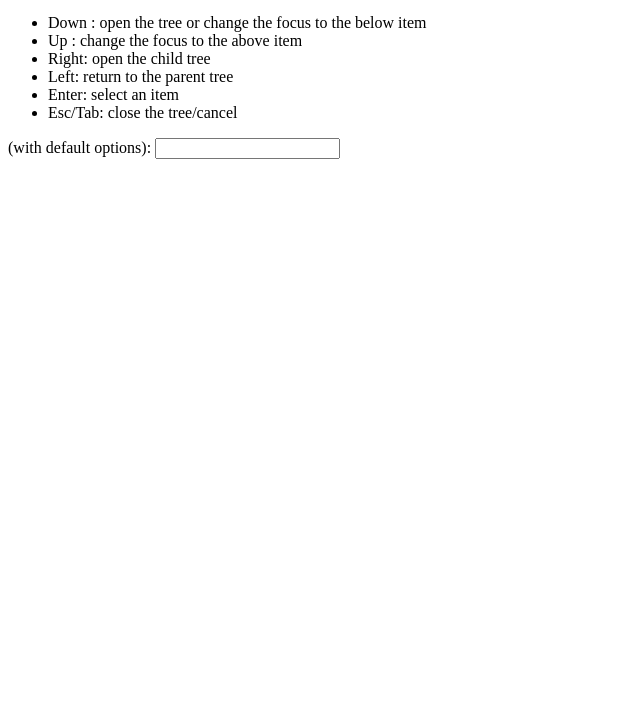
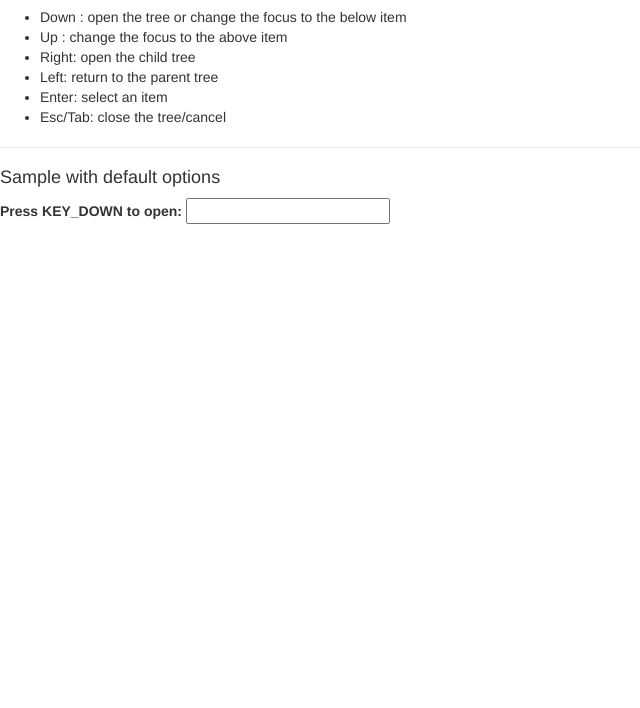
Before and after one commit to ricardomomm/jquery.autocomplete-tree, a website: page index.htm in a window 1280 px wide. Shown: the part 92-800 px from the top of the page, without its empty margins (0-640 px from the left). Drawn offline with nearby package versions, Linux system fonts and the light colour scheme.

Commit message:
Added bootstrap dependency

```diff
--- a/bower.json
+++ b/bower.json
@@ -27,6 +27,7 @@
     "tests"
   ],
   "dependencies": {
-    "jquery": ">=1.7"
+    "jquery": ">=1.7",
+    "bootstrap": "~3.3.0"
   }
 }
--- a/index.htm
+++ b/index.htm
@@ -1,6 +1,8 @@
 <html>
 	<head>
 		<title>jQuery Autocomplete Tree Demo</title>
+		<link rel="stylesheet" type="text/css" href="bower_components/bootstrap/dist/css/bootstrap.min.css" />
+		<link rel="stylesheet" type="text/css" href="bower_components/bootstrap/dist/css/bootstrap-theme.min.css" />
 		<link rel="stylesheet" type="text/css" href="src/jquery.autocomplete-tree.css" />
 	</head>
 
@@ -17,15 +19,15 @@
 			<li>Enter: select an item</li>
 			<li>Esc/Tab: close the tree/cancel</li>
 		</ul>
+		<hr/>
 
-		<p>
-			<label for="demo_001">(with default options):
-				<input type="text" id="demo_001" name="demo_001" value="" />
-			</label>
-		</p>
+		<h4>Sample with default options</h4>
+		<label for="demo_001">Press KEY_DOWN to open:
+			<input type="text" id="demo_001" name="demo_001" value="" />
+		</label>
 
-
-		<script src="scripts/jquery-1.7.2.min.js" type="text/javascript" ></script>
+		<script src="bower_components/bootstrap/dist/js/bootstrap.min.js" type="text/javascript" ></script>
+		<script src="bower_components/jquery/dist/jquery.min.js" type="text/javascript" ></script>
 		<script src="src/jquery.autocomplete-tree.js" type="text/javascript" /></script>
 		<script>
 			var sampleDB = {
--- a/package.json
+++ b/package.json
@@ -20,7 +20,8 @@
   },
   "license": "MIT",
   "dependencies": {
-    "jquery": ">=1.7"
+    "jquery": ">=1.7",
+    "bootstrap": "~3.3.0"
   },
   "devDependencies": {
     "grunt": "^0.4.5",
```
